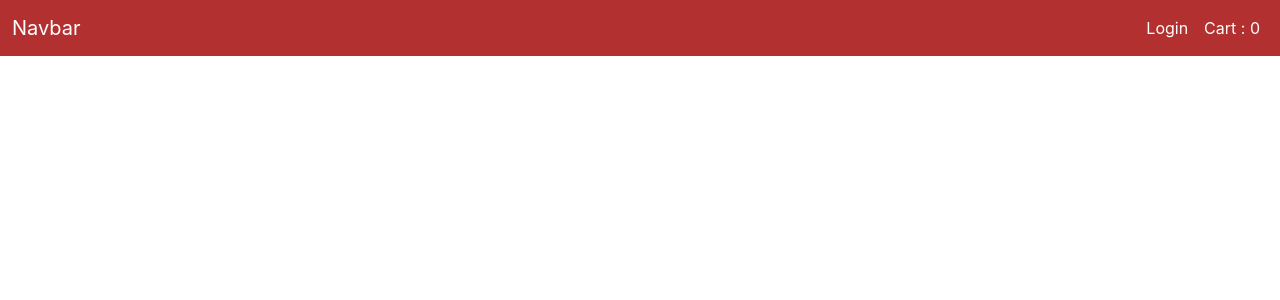
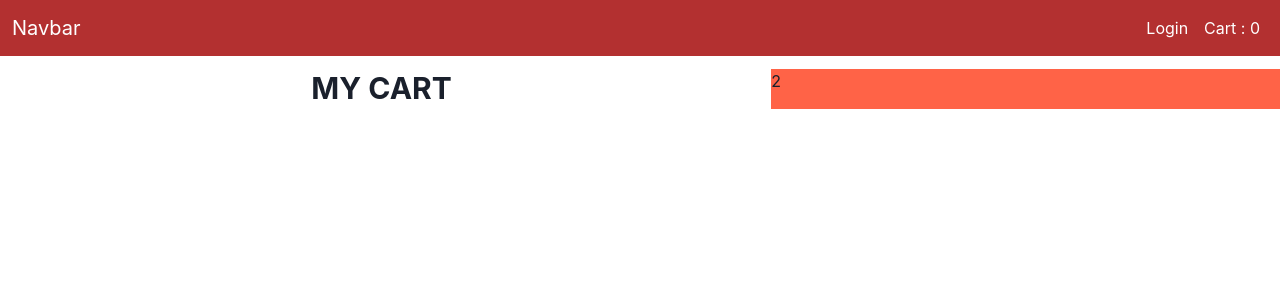
Before and after one commit to piyusha2001/OIBSIP_Pizza-delivery-app, a React (Create React App) app in the folder client/: page /cart in a window 1280 px wide. Shown: the top 300 px of the page. Built offline with nearby package versions, Linux system fonts and the light colour scheme.

Commit message:
imported cartdisplay component

```diff
--- a/client/src/Screens/CartScreen/CartScreen.js
+++ b/client/src/Screens/CartScreen/CartScreen.js
@@ -1,9 +1,11 @@
 import React from 'react';
+import CartDisplay from '../../Components/CartDisplay/CartDisplay';
 import Navbar from '../../Components/Navbar/Navbar';
 export default function CartScreen() {
 	return (
 		<div>
 			<Navbar />
+			<CartDisplay />
 		</div>
 	);
 }
```
